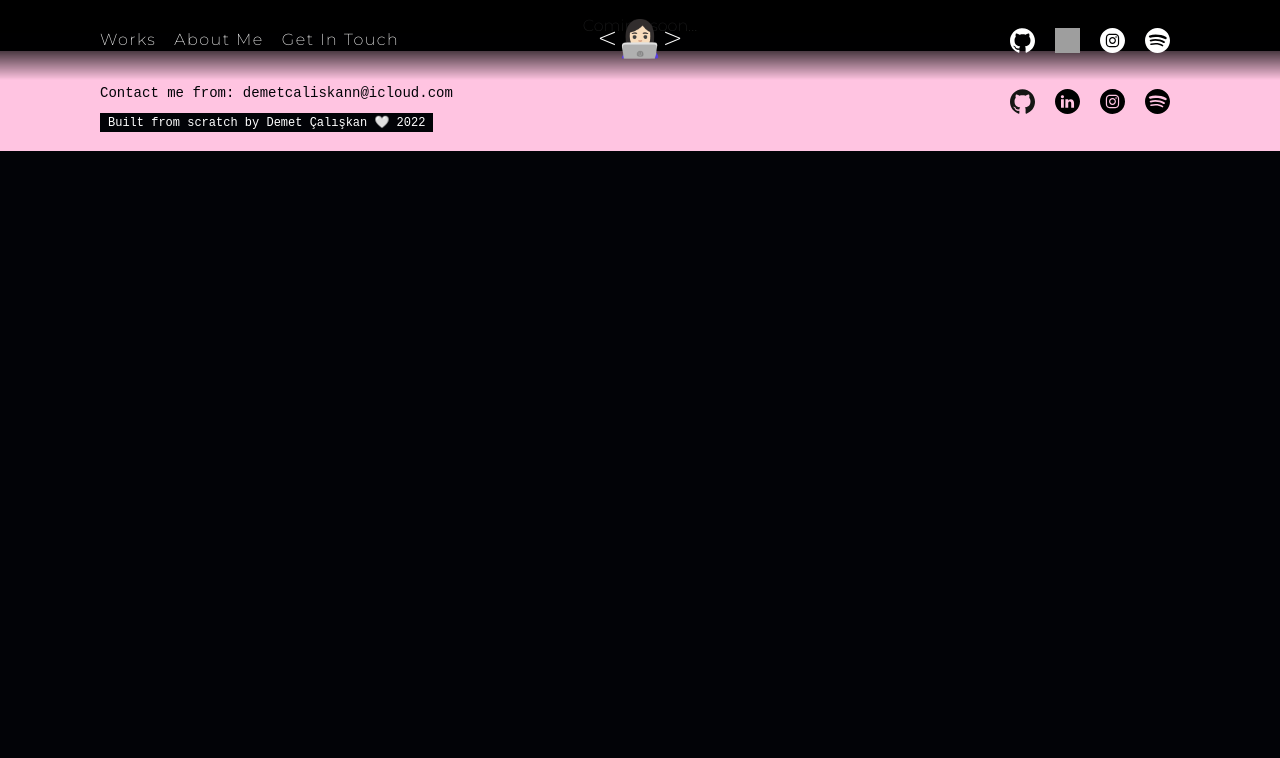
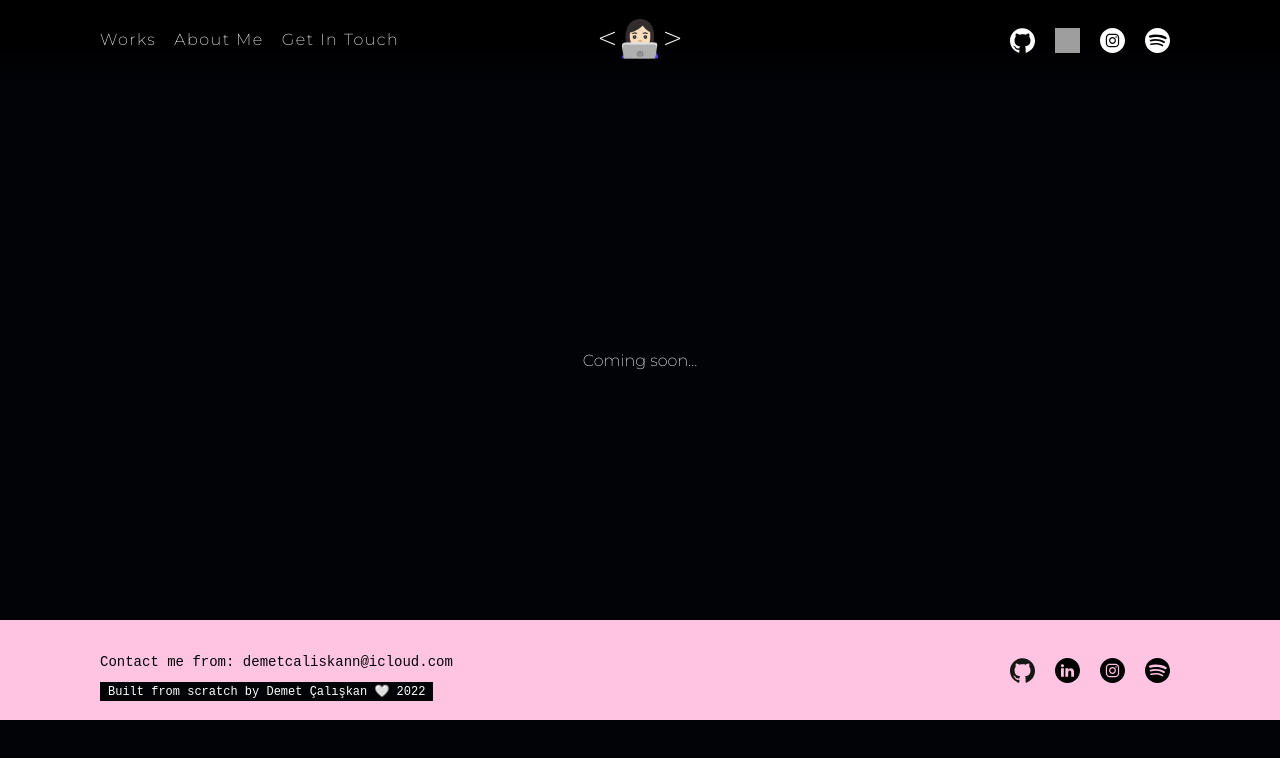
Before and after one commit to demetcaliskan/com.demetcaliskan, a Next.js app: page /contact in a window 1280 px wide. Shown: the top 758 px of the page. Built offline with nearby package versions, Linux system fonts and the light colour scheme; grey boxes are pictures that could not be loaded; a web font is replaced by a local one.

Commit message:
Fix page styles

```diff
--- a/src/components/containers/HomePageDetail/styles.tsx
+++ b/src/components/containers/HomePageDetail/styles.tsx
@@ -5,12 +5,6 @@ export default styled.div`
   justify-content: center;
   align-items: center;
   width: 100%;
-  padding-bottom: 44px;
-  padding-top: 144px;
-  min-height: calc(100vh - 180px);
-  @media (max-width: 767px) {
-    min-height: calc(100vh - 240px);
-  }
 `
 
 export const HomePageDetailTitleWrapper = styled.div`
--- a/src/layout/Basic.tsx
+++ b/src/layout/Basic.tsx
@@ -21,13 +21,26 @@ export const GeneralWrapper = styled.div`
   position: relative;
 `
 
+export const MainContentWrapper = styled.div`
+  display: flex;
+  justify-content: center;
+  align-items: center;
+  width: 100%;
+  padding-top: 144px;
+  padding-bottom: 44px;
+  min-height: calc(100vh - 180px);
+  @media (max-width: 767px) {
+    min-height: calc(100vh - 240px);
+  }
+`
+
 const BasicLayout = ({ children }: { children: any }) => {
   return (
     <Theme>
       <GeneralWrapper>
         <GlobalStyle />
         <Header />
-        {children}
+        <MainContentWrapper>{children}</MainContentWrapper>
         <Footer />
       </GeneralWrapper>
     </Theme>
```
